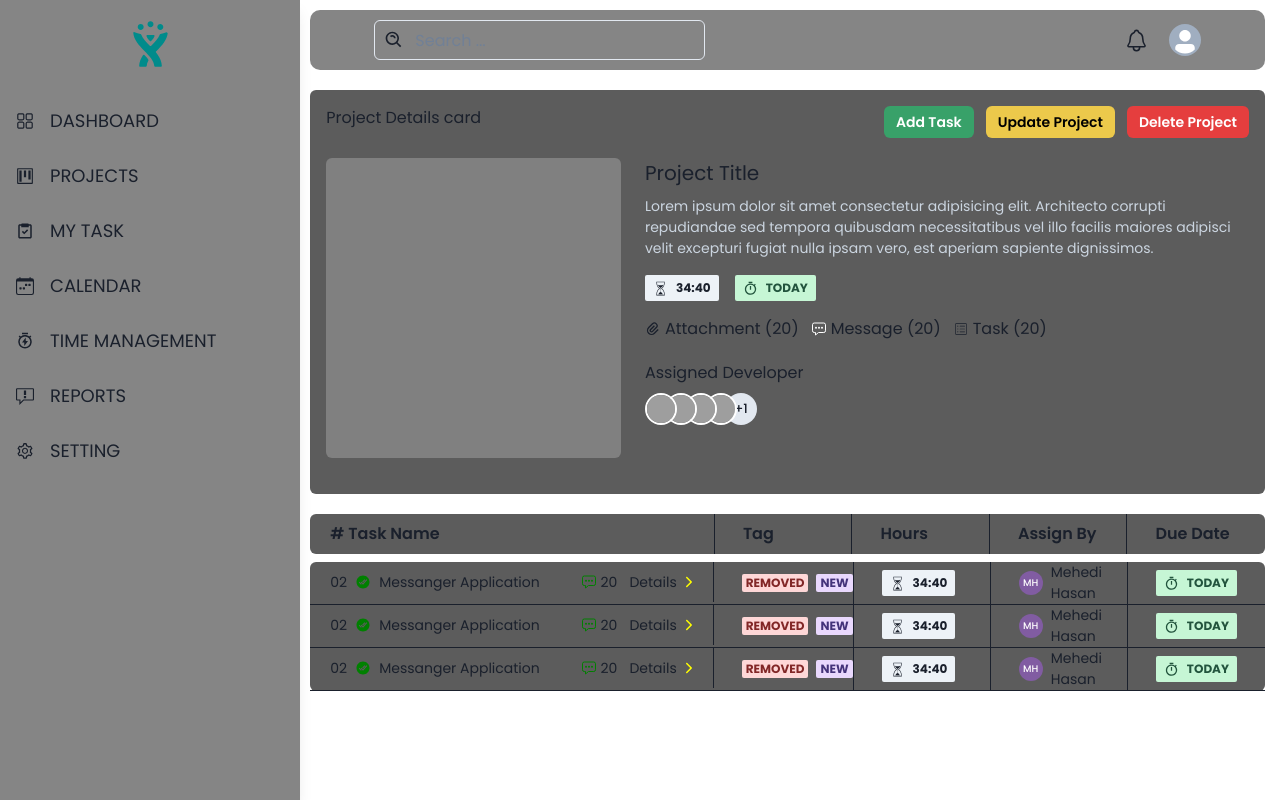
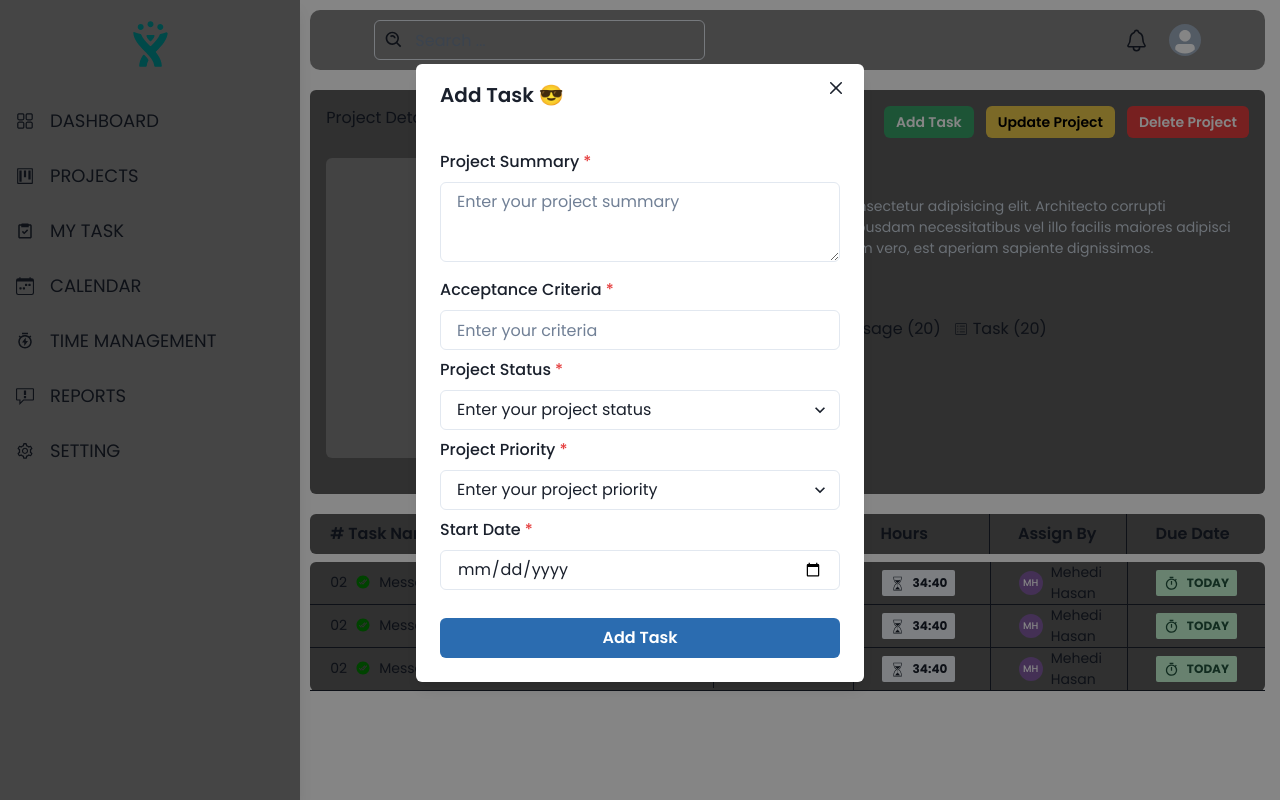
Before and after one commit to mehedi008h/project-mangement, a React (Create React App) app in the folder client/: page /project/2 in a window 1280 px wide. Both pictures are taken after a click on the button "Add Task". Built offline with nearby package versions, Linux system fonts and the light colour scheme; grey boxes are pictures that could not be loaded.

Commit message:
design add task form

```diff
--- a/client/src/components/cards/ProjectDetailsCard.jsx
+++ b/client/src/components/cards/ProjectDetailsCard.jsx
@@ -5,7 +5,14 @@ import {
     Box,
     Button,
     Flex,
+    Modal,
+    ModalBody,
+    ModalCloseButton,
+    ModalContent,
+    ModalHeader,
+    ModalOverlay,
     Text,
+    useDisclosure,
 } from "@chakra-ui/react";
 import React from "react";
 import { CiViewList } from "react-icons/ci";
@@ -13,14 +20,17 @@ import { GiSandsOfTime } from "react-icons/gi";
 import { IoChatboxEllipsesOutline } from "react-icons/io5";
 import { MdOutlineTimer } from "react-icons/md";
 import { RiAttachment2 } from "react-icons/ri";
+import NewTask from "../forms/NewTask";
 
 const ProjectDetailsCard = () => {
+    // open & close modal
+    const { isOpen, onOpen, onClose } = useDisclosure();
     return (
         <Box my={5} bg="blackAlpha.700" p={4} borderRadius="md">
             <Flex justify="space-between">
                 <Text>Project Details card</Text>
                 <Flex gap={3}>
-                    <Button colorScheme="green" size="sm">
+                    <Button onClick={onOpen} colorScheme="green" size="sm">
                         Add Task
                     </Button>
                     <Button colorScheme="yellow" size="sm">
@@ -31,6 +41,17 @@ const ProjectDetailsCard = () => {
                     </Button>
                 </Flex>
             </Flex>
+            {/* modal  */}
+            <Modal isOpen={isOpen} onClose={onClose}>
+                <ModalOverlay />
+                <ModalContent>
+                    <ModalHeader>Add Task 😎</ModalHeader>
+                    <ModalCloseButton />
+                    <ModalBody>
+                        <NewTask onClose={onClose} />
+                    </ModalBody>
+                </ModalContent>
+            </Modal>
             <Flex gap={6} my={5} width="100%">
                 {/* image  */}
                 <Box width="450px" height="300px" bg="gray" rounded="md"></Box>
--- /dev/null
+++ b/client/src/components/forms/NewTask.jsx
@@ -0,0 +1,149 @@
+import {
+    Box,
+    Button,
+    FormControl,
+    FormHelperText,
+    FormLabel,
+    Input,
+    Select,
+    Stack,
+    Textarea,
+} from "@chakra-ui/react";
+import React, { useEffect } from "react";
+import { Formik } from "formik";
+import * as Yup from "yup";
+import { useDispatch, useSelector } from "react-redux";
+import { toast } from "react-hot-toast";
+import { createProject } from "../../app/service/projectService";
+
+// Creating schema
+const schema = Yup.object().shape({
+    summary: Yup.string().required("Summary is a required field!"),
+});
+
+const NewTask = ({ onClose }) => {
+    const dispatch = useDispatch();
+
+    // handle error
+    // useEffect(() => {
+    //     if (error) {
+    //         toast.error(error);
+    //     }
+
+    //     if (success) {
+    //         toast.success("Project created successfully 😎");
+    //         onClose();
+    //     }
+    // }, [error, success, onClose]);
+    return (
+        <Formik
+            validationSchema={schema}
+            initialValues={{
+                summary: "",
+                acceptanceCriteria: "",
+                status: "",
+                priority: "",
+                dueDate: "",
+            }}
+            onSubmit={(values) => {
+                console.log("Task Data: ", values);
+            }}
+        >
+            {({
+                values,
+                errors,
+                touched,
+                handleChange,
+                handleBlur,
+                handleSubmit,
+            }) => (
+                <form noValidate onSubmit={handleSubmit}>
+                    <Stack py={4}>
+                        <FormControl isRequired>
+                            <FormLabel>Project Summary</FormLabel>
+                            <Textarea
+                                type="text"
+                                placeholder="Enter your project summary"
+                                name="summary"
+                                onChange={handleChange}
+                                onBlur={handleBlur}
+                                value={values.summary}
+                            />
+                            <FormHelperText color="red.400">
+                                {errors.summary &&
+                                    touched.summary &&
+                                    errors.summary}
+                            </FormHelperText>
+                        </FormControl>
+                        <FormControl isRequired>
+                            <FormLabel>Acceptance Criteria</FormLabel>
+                            <Input
+                                type="text"
+                                placeholder="Enter your criteria"
+                                name="acceptanceCriteria"
+                                onChange={handleChange}
+                                onBlur={handleBlur}
+                                value={values.acceptanceCriteria}
+                            />
+                        </FormControl>
+                        <FormControl isRequired>
+                            <FormLabel>Project Status</FormLabel>
+                            <Select
+                                placeholder="Enter your project status"
+                                name="status"
+                                onChange={handleChange}
+                                onBlur={handleBlur}
+                                value={values.status}
+                            >
+                                <option value="Todo">Todo</option>
+                                <option value="Progress">Progress</option>
+                                <option value="Complete">Complete</option>
+                            </Select>
+                        </FormControl>
+                        {/* priority  */}
+                        <FormControl isRequired>
+                            <FormLabel>Project Priority</FormLabel>
+                            <Select
+                                placeholder="Enter your project priority"
+                                name="priority"
+                                onChange={handleChange}
+                                onBlur={handleBlur}
+                                value={values.priority}
+                            >
+                                <option value="High">High</option>
+                                <option value="Medium">Medium</option>
+                                <option value="Low">Low</option>
+                            </Select>
+                        </FormControl>
+
+                        {/* dueDate  */}
+                        <FormControl isRequired>
+                            <FormLabel>Start Date</FormLabel>
+                            <Input
+                                type="date"
+                                name="dueDate"
+                                onChange={handleChange}
+                                onBlur={handleBlur}
+                                value={values.dueDate}
+                            />
+                        </FormControl>
+                        <Box style={{ marginTop: "20px" }}>
+                            <Button
+                                width="100%"
+                                type="submit"
+                                bg="blue.600"
+                                color="white"
+                                _hover={{ bg: "blue.500" }}
+                                // isLoading={loading}
+                            >
+                                Add Task
+                            </Button>
+                        </Box>
+                    </Stack>
+                </form>
+            )}
+        </Formik>
+    );
+};
+
+export default NewTask;
--- a/client/src/components/headers/FilterMenu.jsx
+++ b/client/src/components/headers/FilterMenu.jsx
@@ -16,6 +16,7 @@ import {
 import NewProject from "../forms/NewProject";
 
 const FilterMenu = () => {
+    // open & close modal
     const { isOpen, onOpen, onClose } = useDisclosure();
     return (
         <Flex justify="space-between" alignItems="center">
--- a/client/src/components/index.js
+++ b/client/src/components/index.js
@@ -11,6 +11,7 @@ import ProjectDetailsCard from "./cards/ProjectDetailsCard";
 import TaskHeader from "./tasks/TaskHeader";
 import TaskTable from "./tasks/TaskTable";
 import TableContent from "./tasks/TableContent";
+import NewTask from "./forms/NewTask";
 
 export {
     Header,
@@ -26,4 +27,5 @@ export {
     TaskHeader,
     TaskTable,
     TableContent,
+    NewTask,
 };
```
